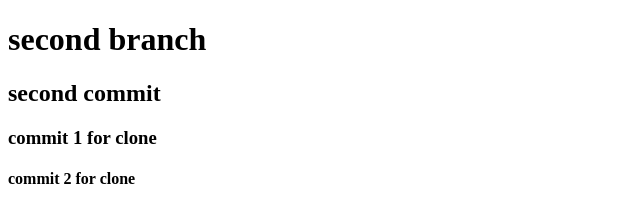
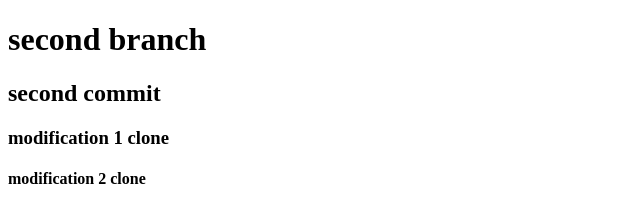
Before and after one commit to elprofessorCopa/GitTest, a plain HTML site: page index.html in a window 1280 px wide. Shown: the full height of the page, 0-640 px from the left. Drawn offline with Linux system fonts and the light colour scheme.

Commit message:
modification for clone

```diff
--- a/index.html
+++ b/index.html
@@ -8,7 +8,7 @@
 <body>
     <h1> second branch </h1>
     <h2> second commit </h2>
-    <h3>commit 1 for clone </h3>
-    <h4> commit 2 for clone </h4>
+    <h3>modification 1 clone  </h3>
+    <h4> modification 2 clone  </h4>
 </body>
 </html>
```
